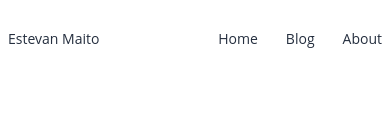
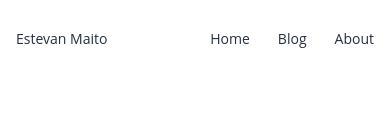
Before and after one commit to estevanmaito/blog, a Next.js app: page / in a window 390 px wide. Shown: the top 139 px of the page. Built offline with nearby package versions, Linux system fonts and the light colour scheme.

Commit message:
fix nav spacing

```diff
--- a/components/Nav.js
+++ b/components/Nav.js
@@ -4,7 +4,7 @@
 function Nav() {
   return (
     <nav className="max-w-2xl px-4 py-6 mx-auto text-gray-800 xs:px-8 lg:max-w-5xl">
-      <div className="flex items-center justify-between -mx-4 text-sm">
+      <div className="flex items-center justify-between -mx-2 text-sm md:-mx-4">
         <Link href="/">
           <a className="px-2 py-1 transition-colors duration-100 ease-in-out rounded-md sm:px-4 sm:py-2 hover:bg-gray-50">
             Estevan Maito
```
